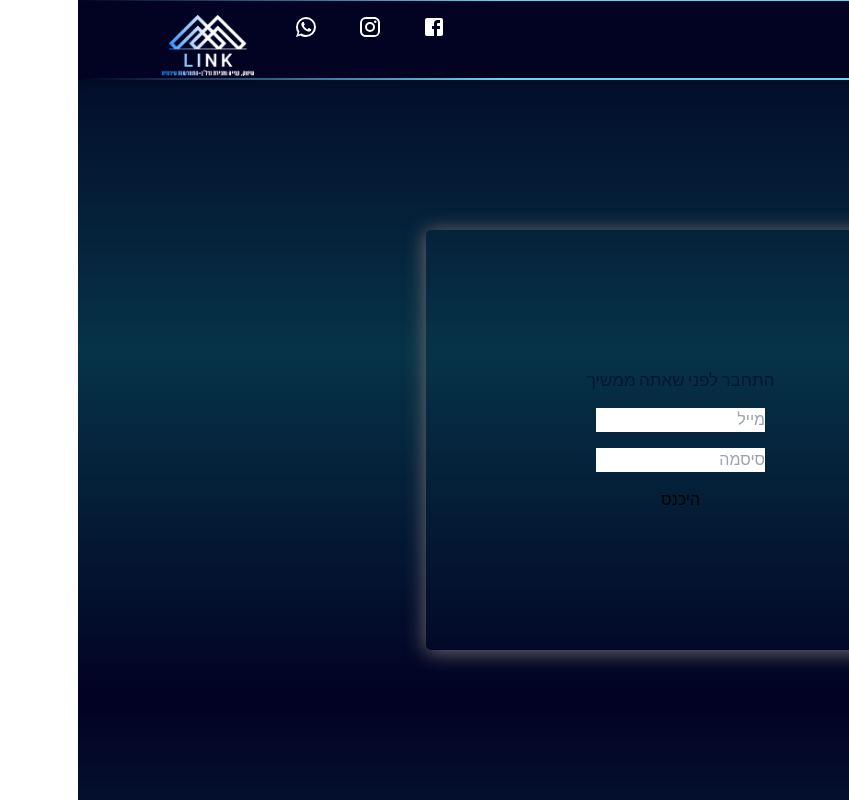
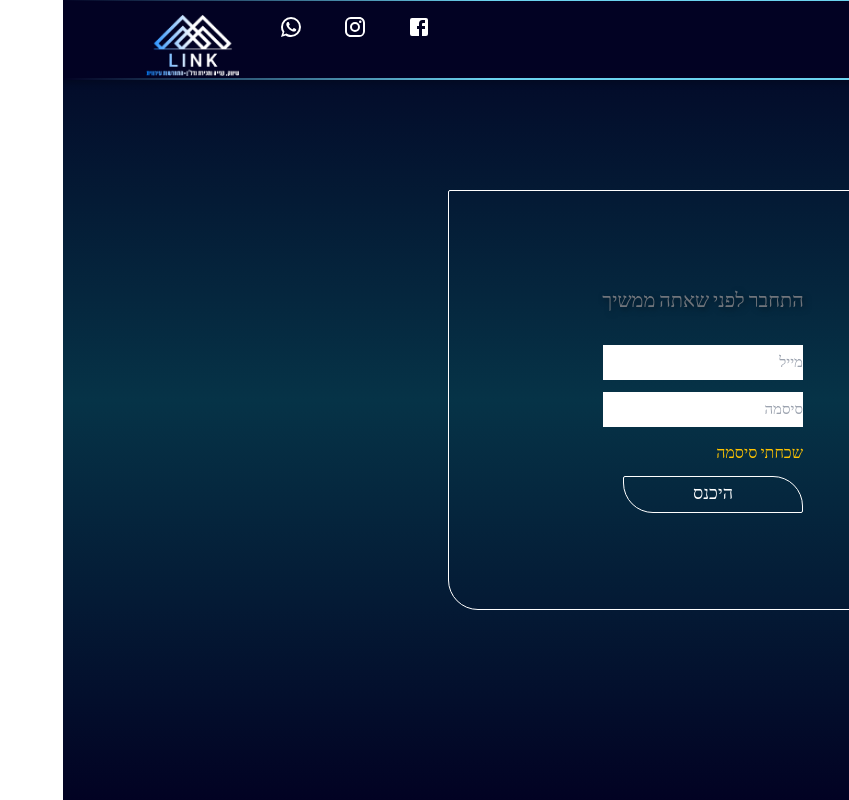
Before and after one commit to yakov504/Link-Invest, a React (Vite) app in the folder client/: page /Login in a window 1280 px wide. Shown: the whole page, without its empty margins (431-1280 px from the left). Built offline with nearby package versions, Linux system fonts and the light colour scheme.

Commit message:
login style

```diff
--- a/client/src/App.css
+++ b/client/src/App.css
@@ -5,11 +5,11 @@ body {
    flex-direction: column;
    justify-content:center;
    align-items: center;
-   /* background-color: rgb(255, 255, 255); */
-    background: rgb(2,0,36);
-    background: linear-gradient(0deg,  rgb(2, 2, 35) 0%, rgb(6, 51, 71) 50%,  rgb(2, 2, 35) 100%);
-    /* color: black; */
-    margin: 0;
-    /* background: rgb(2,0,36); */
+   background: rgb(2,0,36);
+  background: linear-gradient(0deg, rgb(2, 2, 35) 0%, rgb(6, 51, 71) 50%, rgb(2, 2, 35) 100%);
+    background-repeat: no-repeat;
+    background-attachment: fixed;
+    background-size: cover;
+   margin: 0;
     /* background: linear-gradient(0deg,  rgb(2, 2, 35) 0%,  rgb(15, 7, 80)  50%,  rgb(2, 2, 35) 100%); */
   }
--- a/client/src/components/HomePage/HomePage.css
+++ b/client/src/components/HomePage/HomePage.css
@@ -115,7 +115,7 @@
   /* border: solid 2px; */
   height: 300px;
   width: 280px;
-  border-radius: 8px;
+  /* border-radius: 8px; */
   margin-left: 20px;
   margin-right: 20px;
  }
@@ -124,7 +124,7 @@
   /* opacity: 0.9; */
   width: 100%;
   height: 100%;
-  border-radius: 8px;
+  /* border-radius: 8px; */
   transition: color 0.3s ease, background-color 0.3s ease;
 
  }
@@ -295,6 +295,9 @@
    -webkit-box-pack: justify;
    -ms-flex-pack: justify;
    justify-content: space-between;
+   border-top: solid 2px #6cd3ef;
+   border-image-source: linear-gradient(to right, transparent, #6cd3ef, #6cd3ef, transparent);
+   border-image-slice: 1;
  }
  @media only screen and (max-width: 50em) {
    .footer {
--- a/client/src/components/Login.css
+++ b/client/src/components/Login.css
@@ -1,35 +1,97 @@
-.loginContainer{
+@import url('https://fonts.googleapis.com/css2?family=Roboto:wght@400;700&display=swap');
+
+.loginContainer {
+   position: absolute;
+   top: 50%;
+   left: 50%;
+   transform: translate(-50%, -50%);
    display: flex;
    flex-direction: column;
-   justify-content:center;
+   justify-content: center;
    align-items: center;
-   text-align: center;
-   border:none;
    height: 420px;
    width: 510px;
    min-width: 300px;
    min-height: 350px;
-   margin-top: 150px;
-   margin-left: 50%;
-   margin-right: 50%;
-   margin: 150px 33% 50px -50%;
-   border-radius: 5px;
-   box-shadow: 0px 2px 20px 0px rgb(119, 110, 110);
+   border: solid 1px white;
+   border-radius: 2px 30px 2px 30px;
+   font-family: "Secular One", serif;
+
 }
+
 .head{
-   font-size: 17px;
-   color: rgba(3, 10, 54, 0.707);
-   /* padding: 0px 0px 40px 80px; */
+   font-size: 20px;
+   color:  rgba(160, 152, 152, 0.696);
+   text-shadow: 2px 2px 6px rgba(0, 0, 0, 0.521);
+
 }
 .inputs{
-   padding-top: 15px;
-   /* gap: 120; */
+   margin-top: 28px;
+   /* display: flex; */
+   /* flex-direction: column; */
+   gap: 12px;
+
 
 }
 .input{
-   border: 18px;
-   height: 40px;
+   /* border: 18px; */
+   /* height: 30px; */
+   width: 220px;
+   display: flex;
+   align-items: center;
+   margin-top: 12px;
+   margin-bottom: 10px;
+   /* margin: auto; */
    width: 200px;
-   border-radius: 15px;
+   height: 35px;
+   /* border-radius: 6px; */
 
 }
+.input input{
+   height: 35px;
+   width: 100%;
+   border: none;
+   color: #292626;
+   font-size: 15px;
+ }
+
+.loginBtn{
+   margin-top: 10px;
+   color: white;
+   font-size: 18px;
+   font-weight: 100;
+   padding-top:4px ;
+   padding-bottom:4px ;
+   width: 180px;
+   background-color: transparent;
+   border: solid 1px white;
+   border-radius: 2px 30px 2px 30px;
+   transition: color 0.3s ease, background-color 0.3s ease;
+}
+
+.loginBtn:hover{
+   border-color:#6cd3ef ;
+   cursor: pointer;
+
+ }
+
+ .forgotPassword{
+   margin-top: 15px;
+   color: #ffc400;
+ }
+
+ .forgotPassword:hover{
+   color:#6cd3ef ;
+   cursor: pointer;
+
+ }
+
+/* @media only screen and (max-width: 45rem) {
+   .loginContainer {
+      display: flex;
+     flex-direction: column;
+     align-items: center;
+     justify-items: center;
+     margin-left: 50%;
+   }
+ } */
--- a/client/src/components/Login.jsx
+++ b/client/src/components/Login.jsx
@@ -49,7 +49,10 @@ export default function Login() {
                {/* {errors.password && <span>{errors.password}</span>} */}
             </div>
             {error && <p className="error-message">{error}</p>}
-            <button type="submit">היכנס</button>
+            <div className='forgotPassword'>
+               <span>שכחתי סיסמה</span>
+            </div>
+            <button className='loginBtn' type="submit">היכנס</button>
          </form>
       </div>
    </div>
```
